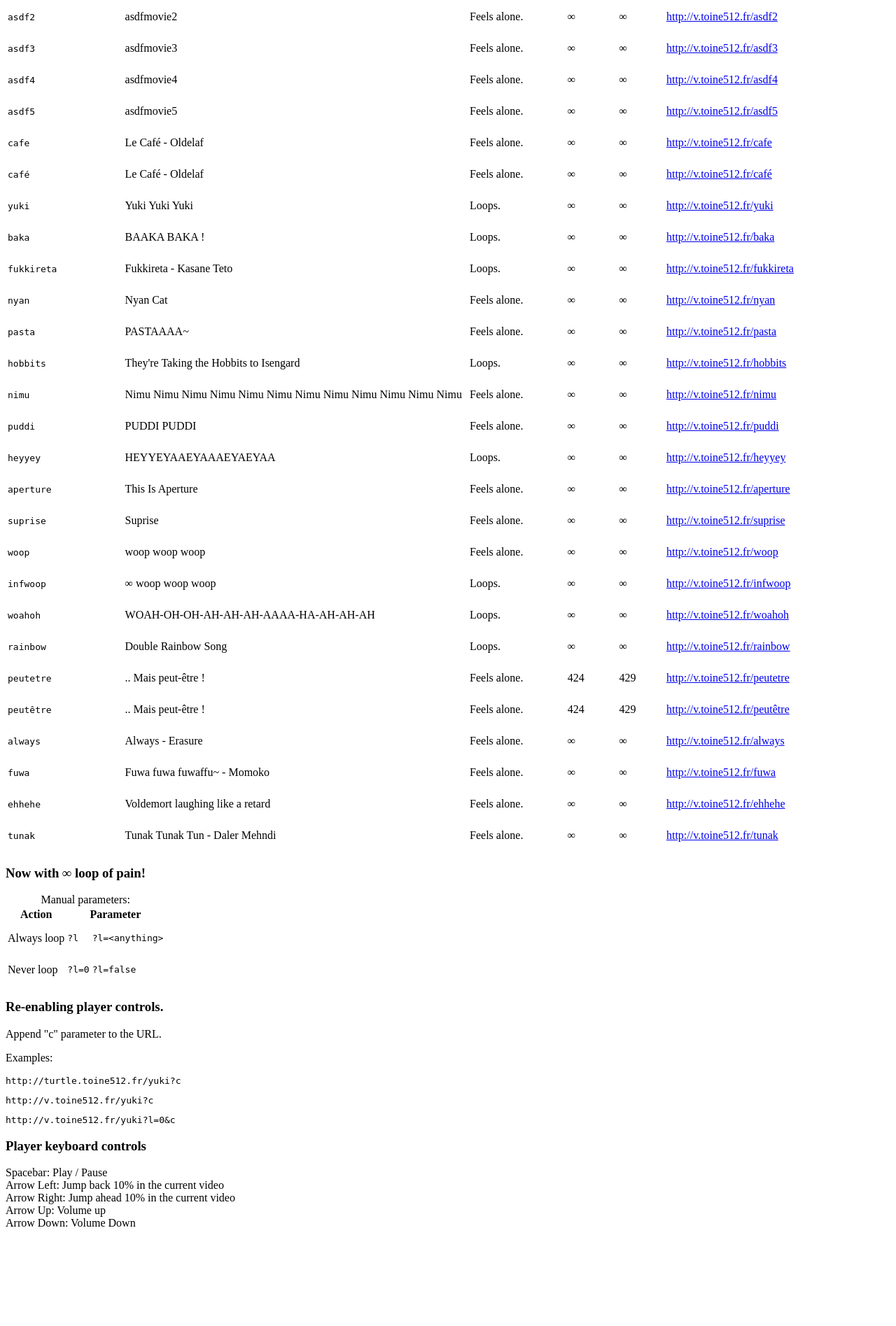
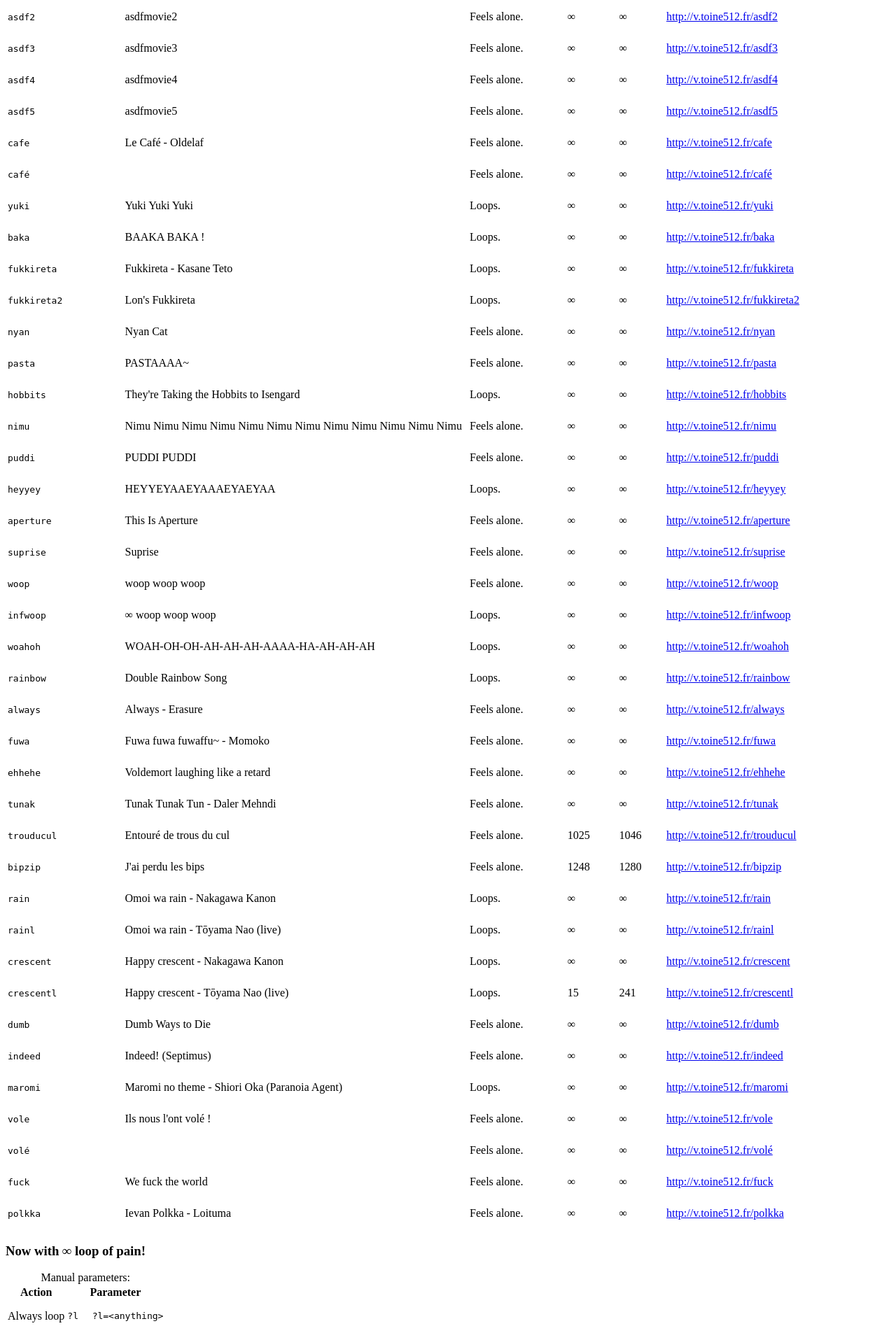
Before and after one commit to toine512/turtleator, a PHP site: page /discover.php in a window 1280 px wide. Shown: the part 865-2760 px from the top of the page at 70% size. Before the commit the page ends 2618 px from the top, so only its background shows below. Run offline with PHP 8.4, Linux system fonts and the light colour scheme; data that the repository does not hold is empty.

Commit message:
Updated bookmarks

```diff
--- a/bookmarks.array.php
+++ b/bookmarks.array.php
@@ -1,8 +1,9 @@
 <?php
 $bookmarks = array(
 'pasfaux'   => array('id' => '-5NipHAtvHY', 'title' => 'C\'est pas faux.'),
-'merde'     => array('id' => 'y-KhLsbMwEQ', 'title' => 'C\'est de la merde.'),
-'botte'     => array('id' => 'Yt5saiPrygA', 'title' => 'La botte secrète'),
+'merde'     => array('id' => 'M1r4d2UWRPc', 'title' => 'C\'est d\'la merde.'),
+'gras'      => array('id' => '5FvKK5NHQ9A', 'title' => 'Le gras, c\'est la vie.'),
+/*'botte'     => array('id' => 'Yt5saiPrygA', 'title' => 'La botte secrète'),*/
 'eneffet'   => array('id' => 'MJfbNNBbTsM', 'title' => 'En effet.'),
 'unac'      => array('id' => 'aaSRYecKaqc', 'title' => 'UNACCEPTABLE!'),
 'eyes'      => array('id' => 'V-fRuoMIfpw', 'title' => 'I HAVE SPECIAL EYES!'),
@@ -10,18 +11,19 @@ $bookmarks = array(
 'glasscase' => array('id' => 'FwXD0hCvtX4', 'title' => 'I\'m in a glass case of emotions!'),
 'alan'      => array('id' => 'XgvR3y5JCXg', 'title' => 'Alan,Alan, Alan, Alan, Alan, Ow, Ow, Steve, Steve, Steve...Hey, Hey, Hey...'),
 'asdf'      => array('id' => 'IYnsfV5N2n8', 'title' => 'asdfmovie'),
-'asdf1'     => array('id' => 'IYnsfV5N2n8', 'title' => 'asdfmovie'), //alias
+'asdf1'     => array('alias' => 'asdf'), //alias
 'asdf2'     => array('id' => 'tKB4h9gvmm0', 'title' => 'asdfmovie2'),
 'asdf3'     => array('id' => 'oY6tCnu-1Do', 'title' => 'asdfmovie3'),
 'asdf4'     => array('id' => 'cYNdUM2gRsg', 'title' => 'asdfmovie4'),
 'asdf5'     => array('id' => 'tCnj-uiRCn8', 'title' => 'asdfmovie5'),
 'cafe'      => array('id' => 'UGtKGX8B9hU', 'title' => 'Le Café - Oldelaf'),
-'café'      => array('id' => 'UGtKGX8B9hU', 'title' => 'Le Café - Oldelaf'), //alias
+'café'      => array('alias' => 'cafe'), //alias
 'yuki'      => array('id' => 'NI_fgwbmJg0', 'title' => 'Yuki Yuki Yuki', 'loop' => true),
 'baka'      => array('id' => '5wFDWP5JwSM', 'title' => 'BAAKA BAKA !', 'loop' => true),
 'fukkireta' => array('id' => 'yS5RUcyOZiQ', 'title' => 'Fukkireta - Kasane Teto', 'loop' => true),
+'fukkireta2'=> array('id' => 'kuNixp-wvWM', 'title' => 'Lon\'s Fukkireta', 'loop' => true),
 'nyan'      => array('id' => 'QH2-TGUlwu4', 'title' => 'Nyan Cat'),
-'pasta'     => array('id' => 'cmYkUEnIzYY', 'title' => 'PASTAAAA~'),
+'pasta'     => array('id' => 'FU8klxyzYgc', 'title' => 'PASTAAAA~'),
 'hobbits'   => array('id' => 'uE-1RPDqJAY', 'title' => 'They\'re Taking the Hobbits to Isengard', 'loop' => true),
 'nimu'      => array('id' => 'vTuOBXZ3upA', 'title' => 'Nimu Nimu Nimu Nimu Nimu Nimu Nimu Nimu Nimu Nimu Nimu Nimu'),
 'puddi'     => array('id' => '9sEI1AUFJKw', 'title' => 'PUDDI PUDDI'),
@@ -32,10 +34,23 @@ $bookmarks = array(
 'infwoop'   => array('id' => 'j-0FKH6ph3M', 'title' => '∞ woop woop woop', 'loop' => true),
 'woahoh'    => array('id' => '6EfhAFA2yFE', 'title' => 'WOAH-OH-OH-AH-AH-AH-AAAA-HA-AH-AH-AH', 'loop' => true),
 'rainbow'   => array('id' => 'MX0D4oZwCsA', 'title' => 'Double Rainbow Song', 'loop' => true),
-'peutetre'  => array('id' => 'bH6knzmMaJo', 'title' => '.. Mais peut-être !', 'start' => 424, 'end' => 429),
-'peutêtre'  => array('id' => 'bH6knzmMaJo', 'title' => '.. Mais peut-être !', 'start' => 424, 'end' => 429), //alias
+/*'peutetre'  => array('id' => 'bH6knzmMaJo', 'title' => '.. Mais peut-être !', 'start' => 424, 'end' => 429),
+'peutêtre'  => array('id' => 'bH6knzmMaJo', 'title' => '.. Mais peut-être !', 'start' => 424, 'end' => 429), //alias*/
 'always'    => array('id' => 'eSMeUPFjQHc', 'title' => 'Always - Erasure'),
-'fuwa'      => array('id' => 'Emxkj5rNCvc', 'title' => 'Fuwa fuwa fuwaffu~ - Momoko'),
+'fuwa'      => array('id' => 'UPeb6Y6IYqw', 'title' => 'Fuwa fuwa fuwaffu~ - Momoko'),
 'ehhehe'    => array('id' => '3UjuYtgMDIg', 'title' => 'Voldemort laughing like a retard'),
-'tunak'     => array('id' => 'mg-4c4uQmdo', 'title' => 'Tunak Tunak Tun - Daler Mehndi')
+'tunak'     => array('id' => 'mg-4c4uQmdo', 'title' => 'Tunak Tunak Tun - Daler Mehndi'),
+'trouducul' => array('id' => 'x-XrHp6K38Q', 'title' => 'Entouré de trous du cul', 'start' => 1025, 'end' => 1046),
+'bipzip'    => array('id' => 'x-XrHp6K38Q', 'title' => 'J\'ai perdu les bips', 'start' => 1248, 'end' => 1280),
+'rain'      => array('id' => 'p3YMBOn_sxY', 'title' => 'Omoi wa rain - Nakagawa Kanon', 'loop' => true),
+'rainl'     => array('id' => 'pWSuLC-lBUQ', 'title' => 'Omoi wa rain - Tōyama Nao (live)', 'loop' => true),
+'crescent'  => array('id' => 'WyJJqPskHyg', 'title' => 'Happy crescent - Nakagawa Kanon', 'loop' => true),
+'crescentl' => array('id' => 'jl_YOFe42K0', 'title' => 'Happy crescent - Tōyama Nao (live)', 'start' => 15, 'end' => 241, 'loop' => true),
+'dumb'      => array('id' => 'IJNR2EpS0jw', 'title' => 'Dumb Ways to Die'),
+'indeed'    => array('id' => 'rn8m8INH0wc', 'title' => 'Indeed! (Septimus)'),
+'maromi'    => array('id' => '6WDO8KDjs4M', 'title' => 'Maromi no theme - Shiori Oka (Paranoia Agent)', 'loop' => true),
+'vole'      => array('id' => 'VVpf8lGIriQ', 'title' => 'Ils nous l\'ont volé !'),
+'volé'      => array('alias' => 'vole'), //alias
+'fuck'      => array('id' => 'cACZc6gYi9s', 'title' => 'We fuck the world'),
+'polkka'    => array('id' => '4om1rQKPijI', 'title' => 'Ievan Polkka - Loituma')
 );
```
